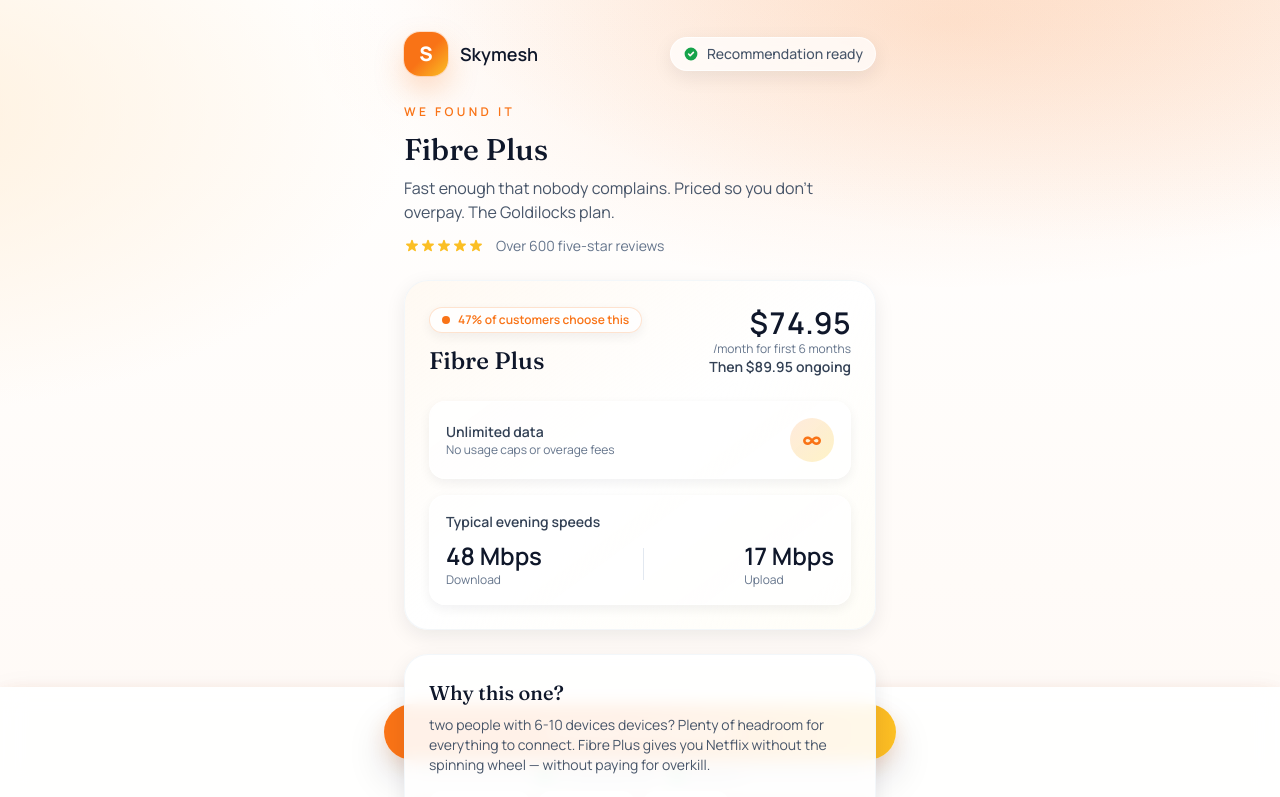
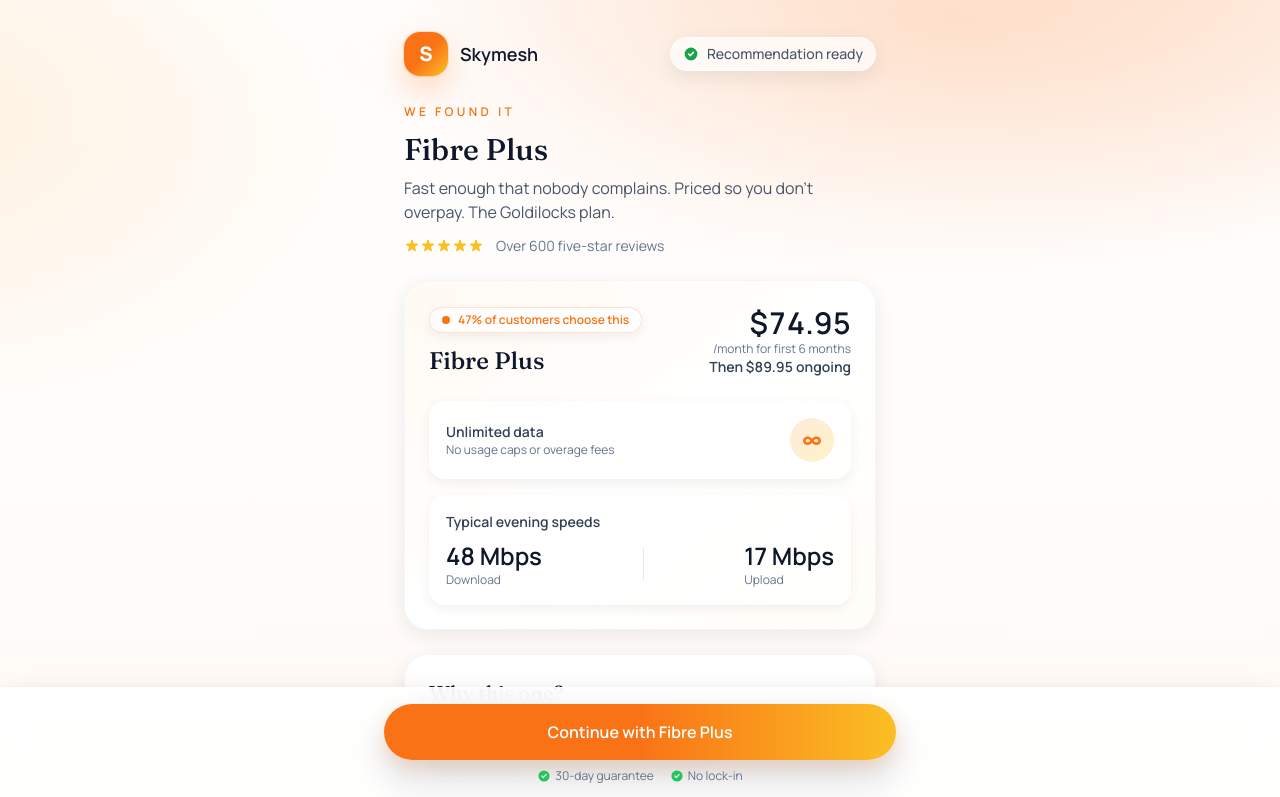
Before and after one commit to slayer037/skymesh-quiz, a Next.js app: page /recommended in a window 1280 px wide. Shown: the top 797 px of the page. Built offline with nearby package versions, Linux system fonts and the light colour scheme.

Commit message:
Fix: z-index on sticky footer

```diff
--- a/src/app/recommended/page.tsx
+++ b/src/app/recommended/page.tsx
@@ -212,7 +212,7 @@
       </div>
 
       {/* Sticky footer CTA */}
-      <div className="fixed bottom-0 left-0 right-0 border-t border-white/70 bg-white/90 backdrop-blur-md px-5 py-4 pb-[calc(env(safe-area-inset-bottom)+1rem)] shadow-luxe">
+      <div className="fixed bottom-0 left-0 right-0 z-50 border-t border-white/70 bg-white/90 backdrop-blur-md px-5 py-4 pb-[calc(env(safe-area-inset-bottom)+1rem)] shadow-luxe">
         <div className="mx-auto max-w-lg">
           <Link href="/" className="button-primary">
             Continue with Fibre Plus
```
